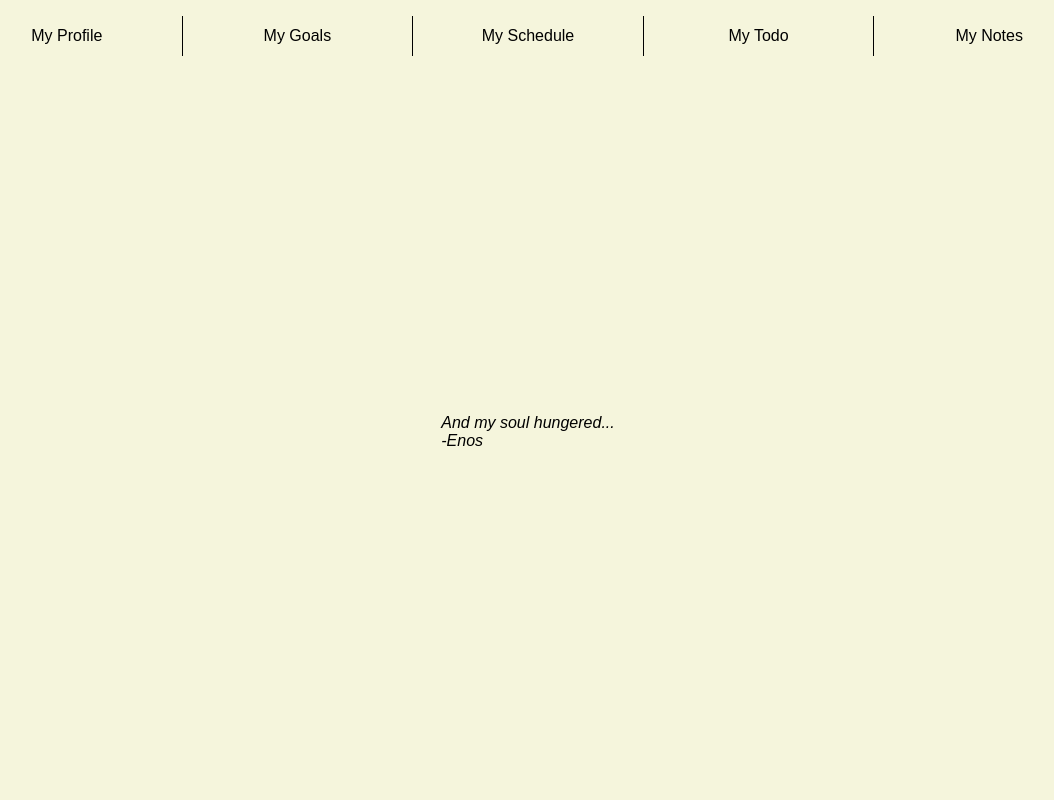
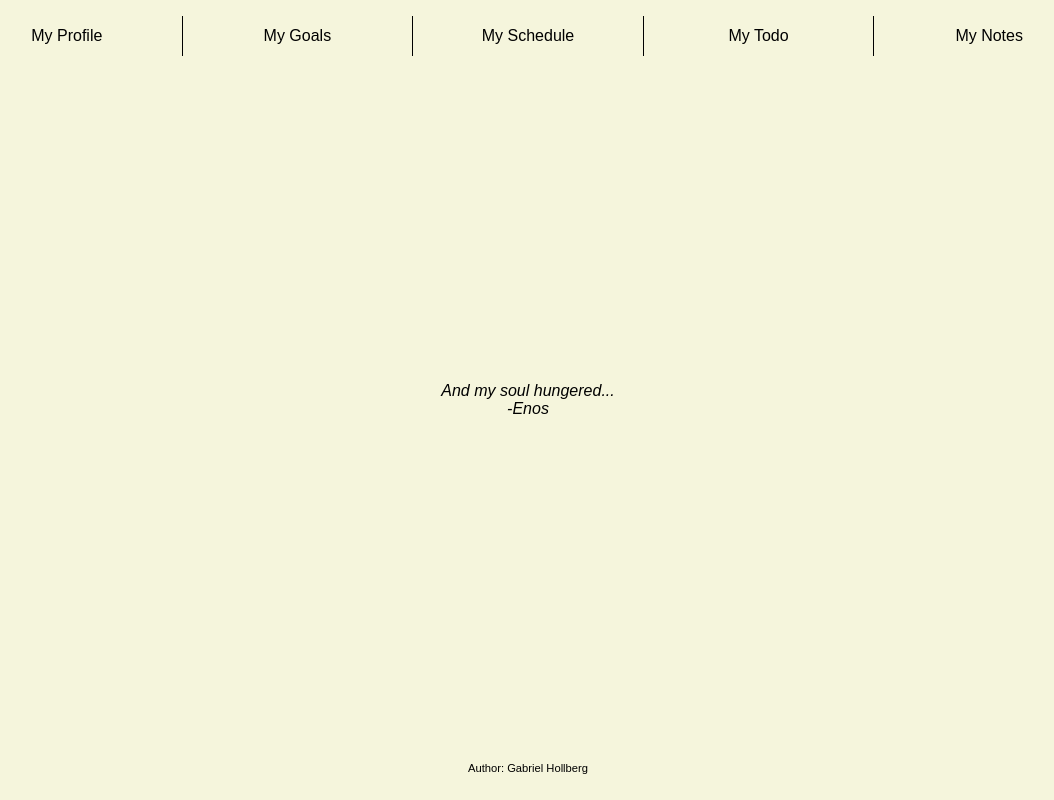
Before and after one commit to GabrielHollberg/startup, a plain HTML site: page index.html in a window 1280 px wide. Shown: the whole page, without its empty margins (112-1166 px from the left). Drawn offline with Linux system fonts and the light colour scheme.

Commit message:
Added favicon and updated

```diff
--- a/index.html
+++ b/index.html
@@ -21,6 +21,12 @@
         <main>
             <p><i>And my soul hungered...<br/>-Enos</i></p>
         </main>
+
+        <footer>
+            <nav id="footer-nav">
+            <a id="author" href="https://github.com/GabrielHollberg/startup">Author: Gabriel Hollberg</a>
+            </nav>
+        </footer>
     </body>
 
 </html>
--- a/main.css
+++ b/main.css
@@ -29,11 +29,16 @@ nav {
     justify-content: space-around;
     height: 100%;
     width: 100%;
+    border: blue 2px
+}
+
+#footer-nav {
+    width: 20vw;
 }
 
 main {
     position: fixed;
-    height: 92vh;
+    height: 84vh;
     top: 8vh;
     width: 100%;
     display: flex;
@@ -42,8 +47,31 @@ main {
     justify-content: center;
 }
 
+footer {
+    position: fixed;
+    display: flex;
+    justify-content: space-around;
+    align-items: center;
+    bottom: 0vh;
+    height: 8vh;
+    width: 90vw;
+}
+
 p {
+    text-align: center;
     cursor: none;
+}
+
+#author {
+    font-size: .7em;
+    animation: none;
+    border-right: none;
+}
+
+#author:hover {
+    background-color: var(--secondary);
+    color: var(--primary);
+    animation: none;
 }
 
 a {
@@ -101,7 +129,7 @@ a:hover {
 
     main {
         top: 53vh;
-        height: 47vh;
+        height: 42vh;
     }
 
     a {
@@ -113,4 +141,12 @@ a:hover {
     #notes {
         border-bottom: none;
     }
+
+    #footer-nav {
+        width: 30vw;
+    }
+
+    #author:hover {
+        cursor: pointer;
+    }
 }
```
Also changed, not shown: favicon.ico (added).
